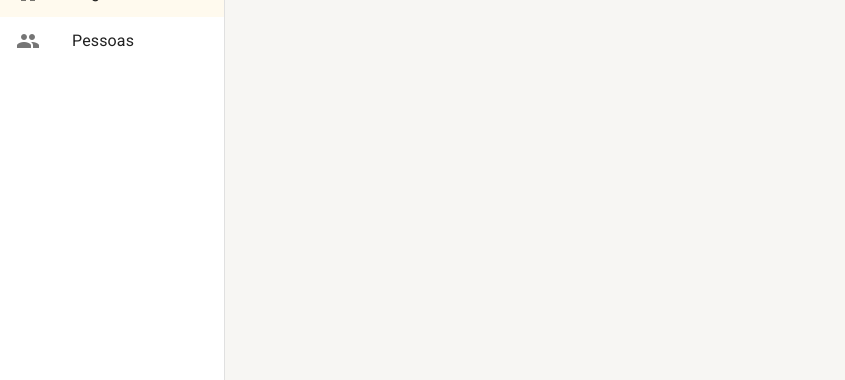
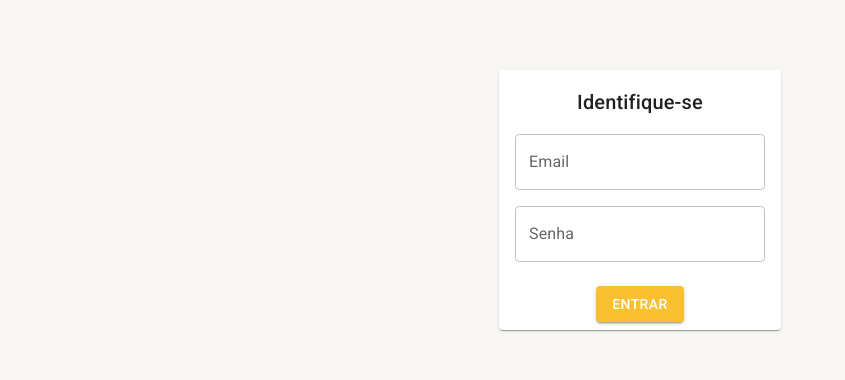
Before and after one commit to digjao/Material-UI-typescript, a React (Vite) app: page / in a window 1280 px wide. Before the commit this address led to /pagina-inicial. Shown: the part 200-580 px from the top of the page, without its empty margins (0-845 px from the left). Built offline with nearby package versions, Linux system fonts and the light colour scheme.

Commit message:
working on login page, auth context

```diff
--- a/src/App.tsx
+++ b/src/App.tsx
@@ -1,7 +1,7 @@
 import { BrowserRouter } from "react-router-dom"
 import { AppRoutes } from "./routes"
-import { AppThemeProvider, DrawerProvider } from "./shared/contexts"
-import { MenuLateral } from "./shared/components"
+import { AppThemeProvider, AuthProvider, DrawerProvider } from "./shared/contexts"
+import { Login, MenuLateral } from "./shared/components"
 
 
 
@@ -9,7 +9,9 @@ import { MenuLateral } from "./shared/components"
 export function App() {
 
   return (
+    <AuthProvider>
       <AppThemeProvider>
+        <Login>
           <DrawerProvider>
             <BrowserRouter>
 
@@ -19,7 +21,9 @@ export function App() {
 
             </BrowserRouter>
           </DrawerProvider>
+        </Login>
       </AppThemeProvider>
+    </AuthProvider>
 
 
   )
--- a/src/shared/components/index.ts
+++ b/src/shared/components/index.ts
@@ -1,3 +1,4 @@
 export * from './menu-lateral/MenuLateral.tsx'
 export * from './ferramentas-da-listagem/FerramentasDaListagem.tsx'
 export * from './ferramentas-de-detalhe/FerramentasDeDetalhe.tsx'
+export * from './login/Login.tsx'
--- /dev/null
+++ b/src/shared/components/login/Login.tsx
@@ -0,0 +1,89 @@
+import { useState } from 'react';
+import { Box, Button, Card, CardActions, CardContent, CircularProgress, TextField, Typography } from '@mui/material';
+
+
+import { useAuthContext } from '../../contexts';
+
+
+
+interface ILoginProps {
+  children: React.ReactNode;
+}
+export const Login: React.FC<ILoginProps> = ({ children }) => {
+  const { isAuthenticated, login } = useAuthContext();
+
+  const [isLoading, setIsLoading] = useState(false);
+  const [password, setPassword] = useState('');
+  const [email, setEmail] = useState('');
+
+
+  const handleSubmit = async () => {
+    try {
+      setIsLoading(true);
+      const result = await login(email, password);
+
+      if (result) {
+        alert(result);
+      } else {
+
+        console.log('Login bem-sucedido!');
+      }
+    } catch (error) {
+      alert('Erro ao tentar fazer login.');
+      console.error(error);
+    } finally {
+      setIsLoading(false);
+    }
+  };
+
+
+
+  if (isAuthenticated) return (
+    <>{children}</>
+  );
+
+  return (
+    <Box width='100vw' height='100vh' display='flex' alignItems='center' justifyContent='center'>
+
+      <Card>
+        <CardContent>
+          <Box display='flex' flexDirection='column' gap={2} width={250}>
+            <Typography variant='h6' align='center'>Identifique-se</Typography>
+
+            <TextField
+              fullWidth
+              type='email'
+              label='Email'
+              value={email}
+              disabled={isLoading}
+              onChange={e => setEmail(e.target.value)}
+            />
+
+            <TextField
+              fullWidth
+              label='Senha'
+              type='password'
+              value={password}
+              disabled={isLoading}
+              onChange={e => setPassword(e.target.value)}
+            />
+          </Box>
+        </CardContent>
+        <CardActions>
+          <Box width='100%' display='flex' justifyContent='center'>
+
+            <Button
+              variant='contained'
+              disabled={isLoading}
+              onClick={handleSubmit}
+              endIcon={isLoading ? <CircularProgress variant='indeterminate' color='inherit' size={20} /> : undefined}
+            >
+              Entrar
+            </Button>
+
+          </Box>
+        </CardActions>
+      </Card>
+    </Box>
+  );
+};
--- a/src/shared/components/menu-lateral/MenuLateral.tsx
+++ b/src/shared/components/menu-lateral/MenuLateral.tsx
@@ -1,5 +1,5 @@
 import { Avatar, Box, Divider, Drawer, Icon, List, ListItemButton, ListItemIcon, ListItemText, useMediaQuery, useTheme } from "@mui/material"
-import { useAppThemeContext, useDrawerContext } from "../../contexts"
+import { useAppThemeContext, useAuthContext, useDrawerContext } from "../../contexts"
 import React from "react"
 import { useMatch, useNavigate, useResolvedPath } from "react-router-dom";
 
@@ -45,6 +45,7 @@ export const MenuLateral: React.FC<IMenuLateralProps> = ({ children }) => {
 
     const {isDrawerOpen, toggleDrawerOpen, drawerOptions} = useDrawerContext()
     const { toggleTheme } = useAppThemeContext()
+    const { logout } = useAuthContext()
 
     return (
         <>
@@ -77,6 +78,12 @@ export const MenuLateral: React.FC<IMenuLateralProps> = ({ children }) => {
                                 </ListItemIcon>
                                 <ListItemText primary='Alternar tema' />
                             </ListItemButton>
+                            <ListItemButton onClick={logout}>
+                                <ListItemIcon>
+                                    <Icon>logout</Icon>
+                                </ListItemIcon>
+                                <ListItemText primary='Sair' />
+                            </ListItemButton>
                         </List>
                     </Box>
                 </Box>
--- /dev/null
+++ b/src/shared/contexts/AuthContext.tsx
@@ -0,0 +1,58 @@
+import { createContext, useCallback, useContext, useEffect, useMemo, useState } from 'react';
+
+import { AuthService } from '../services/api/auth/AuthService';
+
+
+interface IAuthContextData {
+  logout: () => void;
+  isAuthenticated: boolean;
+  login: (email: string, password: string) => Promise<string | void>;
+}
+
+const AuthContext = createContext({} as IAuthContextData);
+
+const LOCAL_STORAGE_KEY__ACCESS_TOKEN = 'APP_ACCESS_TOKEN';
+
+interface IAuthProviderProps {
+  children: React.ReactNode;
+}
+export const AuthProvider: React.FC<IAuthProviderProps> = ({ children }) => {
+  const [accessToken, setAccessToken] = useState<string>();
+
+  useEffect(() => {
+    const accessToken = localStorage.getItem(LOCAL_STORAGE_KEY__ACCESS_TOKEN);
+
+    if (accessToken) {
+      setAccessToken(JSON.parse(accessToken));
+    } else {
+      setAccessToken(undefined);
+    }
+  }, []);
+
+
+  const handleLogin = useCallback(async (email: string, password: string) => {
+    const result = await AuthService.auth(email, password);
+    if (result instanceof Error) {
+      return result.message;
+    } else {
+      localStorage.setItem(LOCAL_STORAGE_KEY__ACCESS_TOKEN, JSON.stringify(result.accessToken));
+      setAccessToken(result.accessToken);
+    }
+  }, []);
+
+  const handleLogout = useCallback(() => {
+    localStorage.removeItem(LOCAL_STORAGE_KEY__ACCESS_TOKEN);
+    setAccessToken(undefined);
+  }, []);
+
+  const isAuthenticated = useMemo(() => accessToken !== undefined, [accessToken]);
+
+
+  return (
+    <AuthContext.Provider value={{ isAuthenticated, login: handleLogin, logout: handleLogout }}>
+      {children}
+    </AuthContext.Provider>
+  );
+};
+
+export const useAuthContext = () => useContext(AuthContext);
--- a/src/shared/contexts/ThemeContext.tsx
+++ b/src/shared/contexts/ThemeContext.tsx
@@ -9,10 +9,6 @@ interface IThemeContextData {
 }
 
 const ThemeContext = createContext({} as IThemeContextData);
-
-export const useAppThemeContext = () => {
-    return useContext(ThemeContext)
-}
 
 
 export const AppThemeProvider: React.FC<{children: ReactNode}> = ({ children }) => {
@@ -28,7 +24,7 @@ export const AppThemeProvider: React.FC<{children: ReactNode}> = ({ children })
         return DarkTheme
     },[themeName])
     return (
-        <ThemeContext.Provider value={{ themeName, toggleTheme}}>
+        <ThemeContext.Provider value={{ themeName, toggleTheme }}>
             <ThemeProvider theme={theme}>
                 <Box width="100vw" height="100vh" bgcolor={theme.palette.background.default}>
                     {children}
@@ -37,3 +33,7 @@ export const AppThemeProvider: React.FC<{children: ReactNode}> = ({ children })
         </ThemeContext.Provider>
     )
 }
+
+export const useAppThemeContext = () => {
+    return useContext(ThemeContext)
+}
--- a/src/shared/contexts/index.ts
+++ b/src/shared/contexts/index.ts
@@ -1,2 +1,3 @@
 export * from './ThemeContext'
 export * from './DrawerContext'
+export * from './AuthContext'
--- /dev/null
+++ b/src/shared/services/api/auth/AuthService.ts
@@ -0,0 +1,27 @@
+import { Api } from "../axios-config";
+
+interface IAuth {
+    accessToken: string;
+}
+
+
+const auth = async (email: string, password: string): Promise<IAuth | Error> => {
+    try {
+        const { data } = await Api.get('/auth', {data: {email, password}})
+
+        if (data) {
+
+            return data
+        }
+
+    return new Error('Erro no login')
+    } catch (error) {
+        console.error(error);
+        return new Error((error as { message: string}).message || 'Erro no login')
+
+    }
+}
+
+export const AuthService = {
+    auth,
+}
```
Also changed, not shown: mock/database.json (+6 -3 lines). Lines whose indentation alone changed are shown as unchanged.
